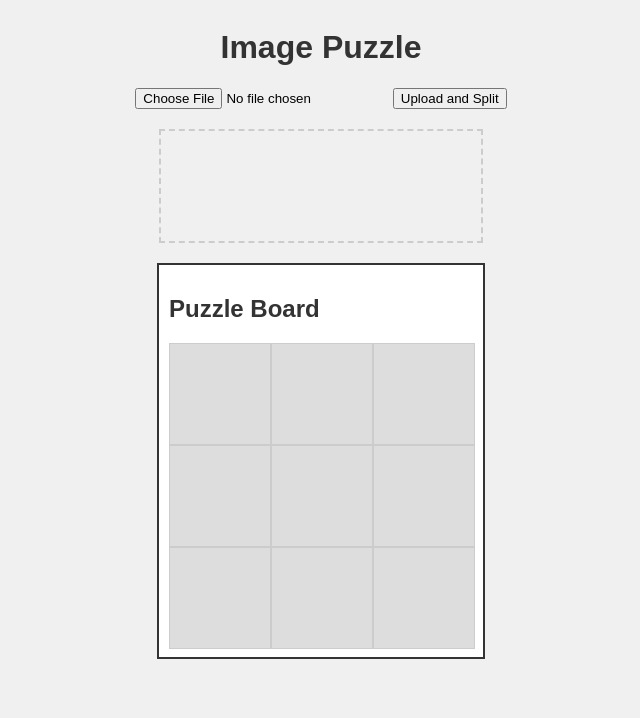
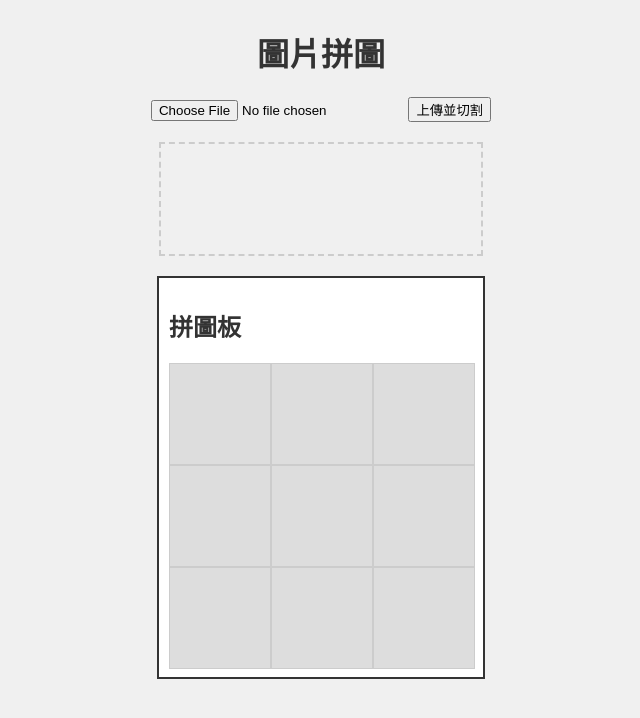
Before and after one commit to wanpwang1981-ux/Jigsaw-Wizard, a Flask app: page / in a window 1280 px wide. Shown: the top 718 px of the page, without its empty margins (319-959 px from the left). Run offline with Flask 3, Linux system fonts and the light colour scheme.

Commit message:
Translate application to Traditional Chinese and update README
This commit translates all user-facing strings in the application to Traditional Chinese. It also updates the README.md to reflect the translated button text.

Changes were made in the following files:
- `app.py`: Translated error messages.
- `templates/index.html`: Translated page title, headers, and button text.
- `static/script.js`: Translated alert messages and error messages.
- `README.md`: Updated button text in instructions.

```diff
--- a/app.py
+++ b/app.py
@@ -16,10 +16,10 @@ def index():
 @app.route('/upload', methods=['POST'])
 def upload_image():
     if 'file' not in request.files:
-        return jsonify({'error': 'No file part'}), 400
+        return jsonify({'error': '沒有檔案部分'}), 400
     file = request.files['file']
     if file.filename == '':
-        return jsonify({'error': 'No selected file'}), 400
+        return jsonify({'error': '未選擇檔案'}), 400
 
     if file:
         filename = str(uuid.uuid4()) + os.path.splitext(file.filename)[1]
--- a/static/script.js
+++ b/static/script.js
@@ -11,7 +11,7 @@ document.addEventListener('DOMContentLoaded', () => {
 
         const formData = new FormData();
         if (fileInput.files.length === 0) {
-            alert('Please select a file to upload.');
+            alert('請選擇要上傳的檔案。');
             return;
         }
         formData.append('file', fileInput.files[0]);
@@ -23,13 +23,13 @@ document.addEventListener('DOMContentLoaded', () => {
             });
 
             if (!response.ok) {
-                throw new Error('Network response was not ok');
+                throw new Error('網路回應不正常');
             }
 
             const data = await response.json();
 
             if (data.error) {
-                alert('Error: ' + data.error);
+                alert('錯誤: ' + data.error);
                 return;
             }
 
@@ -49,8 +49,8 @@ document.addEventListener('DOMContentLoaded', () => {
             });
 
         } catch (error) {
-            console.error('Error uploading file:', error);
-            alert('An error occurred while uploading the file.');
+            console.error('上傳檔案時發生錯誤:', error);
+            alert('上傳檔案時發生錯誤。');
         }
     });
 
@@ -90,7 +90,7 @@ document.addEventListener('DOMContentLoaded', () => {
                 slot.appendChild(draggedItem);
 
                 if (checkWinCondition()) {
-                    setTimeout(() => alert('Congratulations! You solved the puzzle!'), 100);
+                    setTimeout(() => alert('恭喜！你完成了拼圖！'), 100);
                 }
             }
         });
--- a/templates/index.html
+++ b/templates/index.html
@@ -1,20 +1,20 @@
 <!DOCTYPE html>
-<html lang="en">
+<html lang="zh-Hant">
 <head>
     <meta charset="UTF-8">
     <meta name="viewport" content="width=device-width, initial-scale=1.0">
-    <title>Image Puzzle</title>
+    <title>圖片拼圖</title>
     <link rel="stylesheet" href="{{ url_for('static', filename='style.css') }}">
 </head>
 <body>
-    <h1>Image Puzzle</h1>
+    <h1>圖片拼圖</h1>
     <form id="upload-form" enctype="multipart/form-data">
         <input type="file" id="file-input" name="file" accept="image/*">
-        <button type="submit">Upload and Split</button>
+        <button type="submit">上傳並切割</button>
     </form>
     <div id="puzzle-container"></div>
     <div id="puzzle-board">
-        <h2>Puzzle Board</h2>
+        <h2>拼圖板</h2>
         <div class="puzzle-grid">
              <div class="puzzle-slot" data-id="0-0"></div>
              <div class="puzzle-slot" data-id="0-1"></div>
```
Also changed, not shown: README.md.
